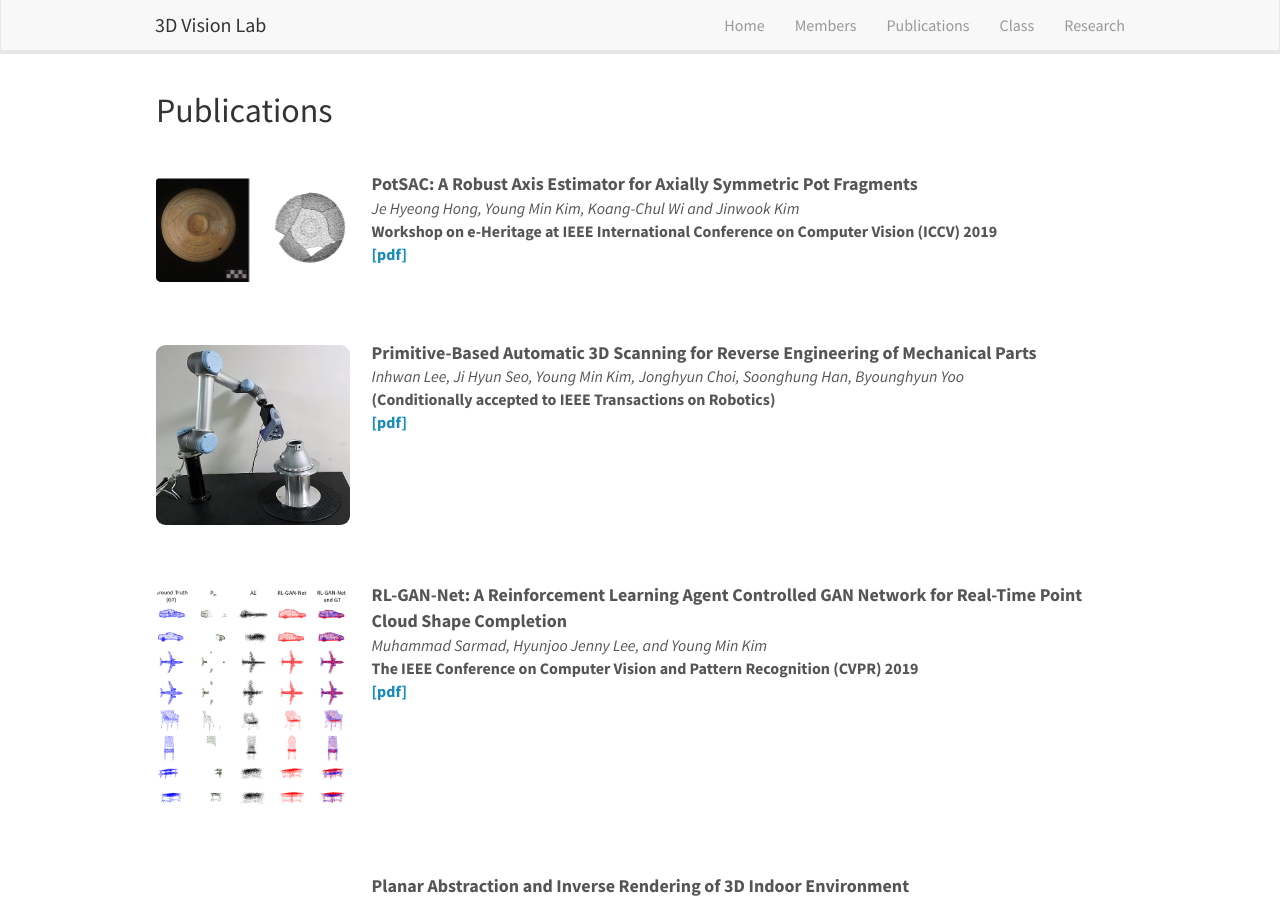
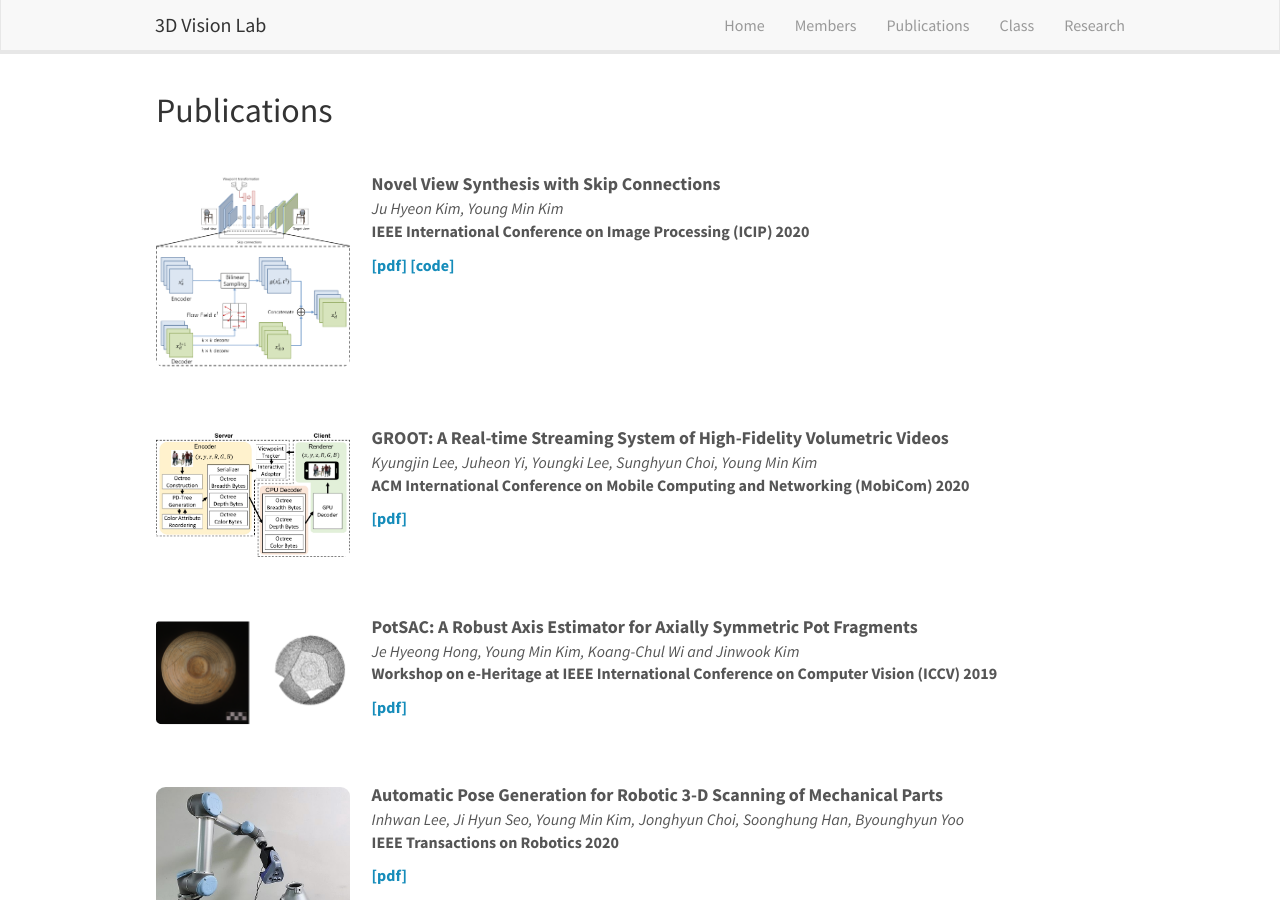
Before and after one commit to 3dvision-snu/3dvision-snu.github.io, a Jekyll site: the page built from _pages/publications.md, in a window 1280 px wide and 900 px high. Built offline with Jekyll 4.4.1, drawn with Linux system fonts in a browser that asks for light colours; nearby versions of some CDN libraries.

```diff
--- a/_data/classes_past.yml
+++ b/_data/classes_past.yml
@@ -2,6 +2,12 @@
 #  class_page:
 #  educations:
 
+- name: Graphics Programming
+  semester: 2020-1
+  page: /class/graphics20
+
+- name: Signals and Systems
+  semester: 2020-1
 
 - name: Machine learning and optimization for 3D data
   semester: 2019-2
--- a/_data/members_ms.yml
+++ b/_data/members_ms.yml
@@ -35,7 +35,7 @@
 
 - name: Junho Kim
   photo: junho_kim.jpg
-  research_interests: 3D computer vision
+  research_interests: event-based computer vision
   email: 82magnolia@naver.com
   # page: "#"
   educations:
--- a/_data/publist.yml
+++ b/_data/publist.yml
@@ -1,3 +1,24 @@
+
+- title: Novel View Synthesis with Skip Connections
+  image: Novel-View-Synthesis.png
+  description:
+  authors: Ju Hyeon Kim, Young Min Kim
+  link:
+    url:
+    display: IEEE International Conference on Image Processing (ICIP) 2020
+    code : https://github.com/juhyeonkim95/NovelViewSynthesis
+  highlight: 0
+  news2:
+
+- title: 'GROOT: A Real-time Streaming System of High-Fidelity Volumetric Videos'
+  image: GROOT.jpg
+  description:
+  authors: Kyungjin Lee, Juheon Yi, Youngki Lee, Sunghyun Choi, Young Min Kim
+  link:
+    url:
+    display: ACM International Conference on Mobile Computing and Networking (MobiCom) 2020
+  highlight: 0
+  news2:
 
 - title: 'PotSAC: A Robust Axis Estimator for Axially Symmetric Pot Fragments'
   image: PotSAC.png
@@ -9,13 +30,13 @@
   highlight: 0
   news2:
 
-- title: Primitive-Based Automatic 3D Scanning for Reverse Engineering of Mechanical Parts
+- title: Automatic Pose Generation for Robotic 3-D Scanning of Mechanical Parts
   image: Primitive.jpg
   description:
   authors: Inhwan Lee, Ji Hyun Seo, Young Min Kim, Jonghyun Choi, Soonghung Han, Byounghyun Yoo
   link:
-    url:
-    display: (Conditionally accepted to  IEEE Transactions on Robotics)
+    url: https://ieeexplore.ieee.org/document/9089042
+    display: IEEE Transactions on Robotics 2020
   highlight: 0
   news2:
 
@@ -25,7 +46,7 @@
   authors: Muhammad Sarmad, Hyunjoo Jenny Lee, and Young Min Kim
   link:
     display: The IEEE Conference on Computer Vision and Pattern Recognition (CVPR) 2019
-    url:
+    url: https://openaccess.thecvf.com/content_CVPR_2019/papers/Sarmad_RL-GAN-Net_A_Reinforcement_Learning_Agent_Controlled_GAN_Network_for_Real-Time_CVPR_2019_paper.pdf
   highlight: 0
   news2:
 
@@ -35,7 +56,7 @@
   authors: Young Min Kim, Sangwoo Ryu, Ig-Jae Kim
   link:
     display: Eurographics short paper 2019
-    url:
+    url: https://ieeexplore.ieee.org/document/8936883
   highlight: 0
   news2:
 
@@ -45,7 +66,7 @@
   authors: Young Min Kim, Junghyun Cho, Sang Chul Ahn
   link:
     display: IEEE Transactions on Visualization and Computer Graphics 2016
-    url:
+    url: https://ieeexplore.ieee.org/document/7346503
   highlight: 0
   news2:
 
@@ -55,7 +76,7 @@
   authors: Young Min Kim, Niloy J. Mitra, Qixing Huang, Leonidas Guibas
   link:
     display: Pacific Graphics (Computer Graphics Forum) 2013
-    url:
+    url: https://onlinelibrary.wiley.com/doi/abs/10.1111/cgf.12225
   highlight: 0
   news2:
 
@@ -65,7 +86,7 @@
   authors: Young Min Kim, Niloy J. Mitra, Dongming Yan, Leonidas Guibas
   link:
     display: SIGGRAPH ASIA (Transactions on Graphics) 2012
-    url:
+    url: https://dl.acm.org/doi/10.1145/2366145.2366157
   highlight: 0
   news2:
 
@@ -75,7 +96,7 @@
   authors: Young Min Kim, Jen Dolson, Mike Sokolsky, Vladlen Koltun, Sebastian Thrun
   link:
     display: IEEE International Conference on Robotics and Animation (ICRA) 2012
-    url:
+    url: https://ieeexplore.ieee.org/document/6224595
   highlight:
   news2:
 
@@ -85,7 +106,7 @@
   authors: Y.M. Kim, C. Theobalt, J. Diebel, J. Kosecka, B. Micusik, S. Thrun
   link:
     display: IEEE Workshop on 3-D Digital Imaging and Modeling (3DIM) at the International Conference on Computer Vision (ICCV) 2009
-    url:
+    url: https://ieeexplore.ieee.org/document/5457430
   highlight:
   news2:
 
@@ -95,7 +116,7 @@
   authors: Y.M. Kim, D. Chan, C. Theobalt, S. Thrun
   link:
     display: IEEE Workshop on Time-of-flight Computer Vision at Conference on Computer Vision and Pattern Recognition (CVPR) 2008
-    url:
+    url: https://ieeexplore.ieee.org/document/4563160
   highlight:
   news2:
 
--- a/_pages/publications.md
+++ b/_pages/publications.md
@@ -15,8 +15,11 @@ permalink: /publications/
   <pubtit>{{ publi.title }}</pubtit>
   <em>{{ publi.authors }} </em><br />
   <strong>{{ publi.link.display }}</strong><br/>
+  {% if publi.link.code %}
   <strong><a href="{{ publi.link.url }}">[pdf]</a></strong>
-
+  <strong><a href="{{ publi.link.code }}">[code]</a></strong>
+  {% else %}
+  <strong><a href="{{ publi.link.url }}">[pdf]</a></strong>
+  {% endif %}
 </div>
-
 {% endfor %}
```
Also changed, not shown: _data/classes_current.yml (+2 -6 lines), _data/members_intern.yml (+15 -7 lines), Gemfile.lock, images/memberspic/hojun_jang.jpg (added), images/memberspic/jaehyeok_bae.jpg (added), images/pubpic/GROOT.jpg (added), images/pubpic/Novel-View-Synthesis.png (added).
